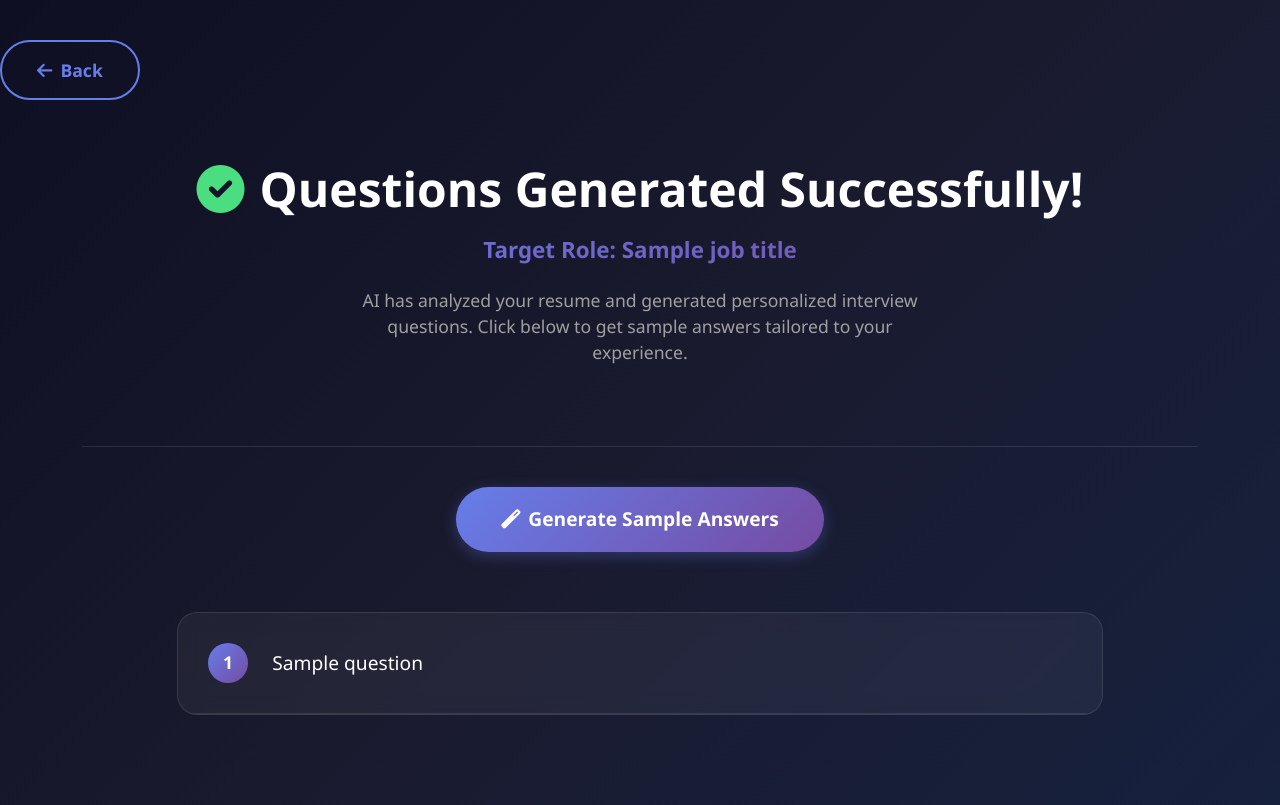
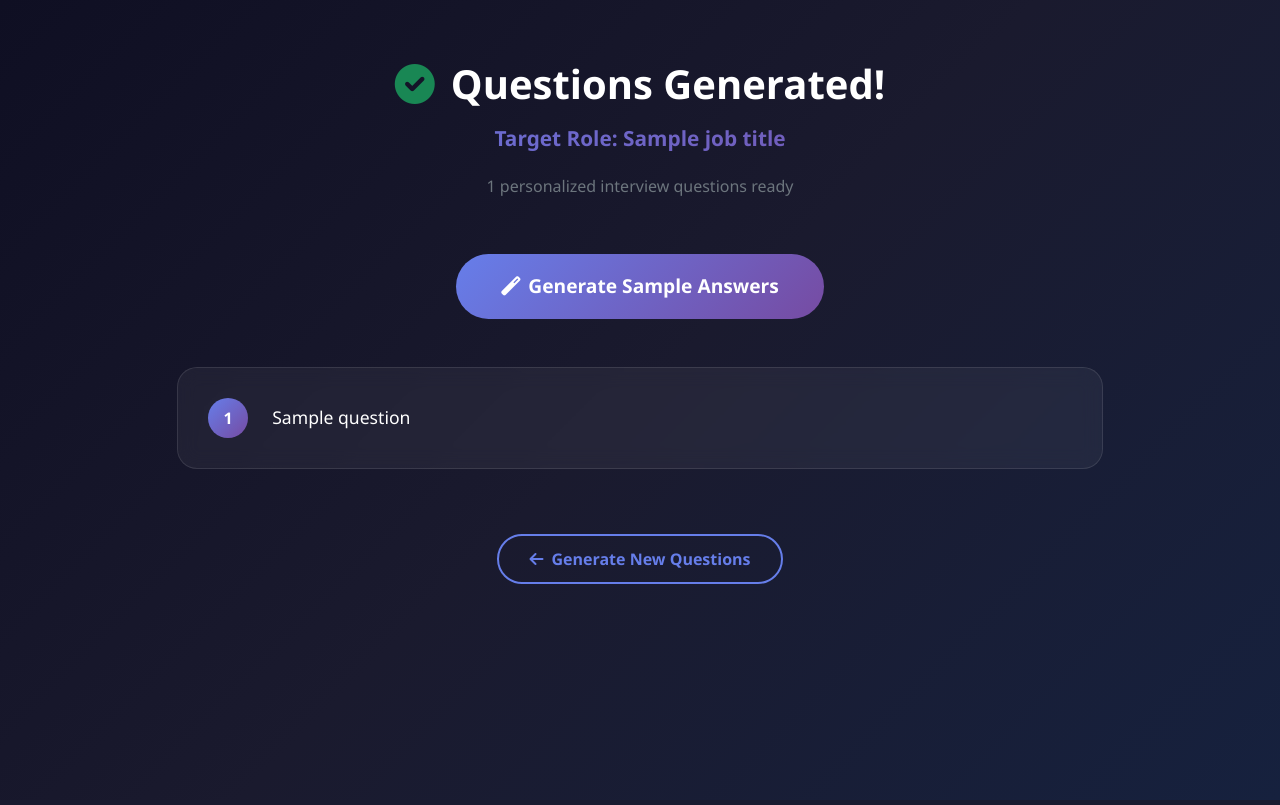
Before and after one commit to Pranjallshinde/CVGuru.Ai, a Flask app: template templates/questions_result.html in a window 1280 px wide. Run offline with Flask 3, Linux system fonts and the light colour scheme; the template is opened without the code that fills it: most values are stand-ins (such as "Sample title", 1, 10 or a date in 2020).

Commit message:
Update questions_result.html

```diff
--- a/templates/questions_result.html
+++ b/templates/questions_result.html
@@ -3,16 +3,10 @@
 <head>
     <meta charset="UTF-8">
     <meta name="viewport" content="width=device-width, initial-scale=1.0">
-    <title>Interview Questions - CVGuru.AI</title>
+    <title>Interview Questions - CVGuru</title>
     <link href="https://cdn.jsdelivr.net/npm/bootstrap@5.1.3/dist/css/bootstrap.min.css" rel="stylesheet">
     <link href="https://cdnjs.cloudflare.com/ajax/libs/font-awesome/6.0.0/css/all.min.css" rel="stylesheet">
     <style>
-        * {
-            margin: 0;
-            padding: 0;
-            box-sizing: border-box;
-        }
-
         body {
             background: linear-gradient(135deg, #0f0f23 0%, #1a1a2e 50%, #16213e 100%);
             min-height: 100vh;
@@ -23,38 +17,21 @@
         .header-section {
             padding: 60px 0 40px 0;
             text-align: center;
-            border-bottom: 1px solid rgba(255, 255, 255, 0.1);
         }
 
         .header-title {
-            font-size: 3rem;
+            font-size: 2.5rem;
             font-weight: 700;
             margin-bottom: 15px;
-            line-height: 1.2;
         }
 
         .job-role {
             background: linear-gradient(135deg, #667eea 0%, #764ba2 100%);
             -webkit-background-clip: text;
             -webkit-text-fill-color: transparent;
-            background-clip: text;
-            font-size: 1.4rem;
+            font-size: 1.3rem;
             font-weight: 600;
             margin-bottom: 20px;
-        }
-
-        .hero-description {
-            font-size: 1.1rem;
-            color: #a0a0a0;
-            margin-bottom: 40px;
-            max-width: 600px;
-            margin-left: auto;
-            margin-right: auto;
-        }
-
-        .generate-answers-section {
-            padding: 40px 0;
-            text-align: center;
         }
 
         .btn-generate-answers {
@@ -66,34 +43,12 @@
             font-weight: 600;
             color: white;
             transition: all 0.3s ease;
-            box-shadow: 0 4px 15px rgba(102, 126, 234, 0.3);
         }
 
         .btn-generate-answers:hover {
             transform: translateY(-3px);
             box-shadow: 0 10px 30px rgba(102, 126, 234, 0.4);
             color: white;
-        }
-
-        .loading-spinner {
-            display: none;
-            margin-top: 30px;
-        }
-
-        .spinner-border {
-            color: #667eea;
-            width: 3rem;
-            height: 3rem;
-        }
-
-        .loading-text {
-            color: #a0a0a0;
-            margin-top: 20px;
-            font-size: 1.1rem;
-        }
-
-        .questions-container {
-            padding: 20px 0 60px 0;
         }
 
         .question-card {
@@ -103,18 +58,15 @@
             margin-bottom: 30px;
             border: 1px solid rgba(255, 255, 255, 0.1);
             transition: all 0.3s ease;
-            overflow: hidden;
         }
 
         .question-card:hover {
-            transform: translateY(-8px);
+            transform: translateY(-5px);
             background: rgba(255, 255, 255, 0.08);
-            box-shadow: 0 15px 40px rgba(0, 0, 0, 0.3);
         }
 
         .question-header {
             padding: 30px;
-            border-bottom: 1px solid rgba(255, 255, 255, 0.1);
         }
 
         .question-number {
@@ -128,16 +80,13 @@
             justify-content: center;
             font-weight: bold;
             margin-right: 20px;
-            font-size: 1.1rem;
         }
 
         .question-text {
-            font-size: 1.2rem;
-            font-weight: 500;
+            font-size: 1.1rem;
             color: #ffffff;
             margin: 0;
             display: inline;
-            line-height: 1.5;
         }
 
         .answer-section {
@@ -147,152 +96,57 @@
             display: none;
         }
 
-        .answer-header {
-            display: flex;
-            align-items: center;
-            margin-bottom: 20px;
+        .answer-content {
+            color: #e0e0e0;
+            line-height: 1.6;
         }
 
-        .answer-icon {
-            color: #ffd700;
-            margin-right: 12px;
-            font-size: 1.3rem;
-        }
-
-        .answer-title {
-            color: #ffd700;
-            font-weight: 600;
-            margin: 0;
-            font-size: 1.1rem;
-        }
-
-        .answer-content {
-            color: #e0e0e0;
-            line-height: 1.7;
-            font-size: 1.05rem;
-        }
-
-        .answer-content p {
-            margin-bottom: 15px;
+        .loading-spinner {
+            display: none;
+            text-align: center;
+            margin: 30px 0;
         }
 
         .back-button {
             background: transparent;
             border: 2px solid #667eea;
             border-radius: 50px;
-            padding: 15px 35px;
+            padding: 12px 30px;
             color: #667eea;
             text-decoration: none;
             font-weight: 600;
-            font-size: 1.1rem;
             transition: all 0.3s ease;
-            display: inline-block;
-            margin-top: 40px;
         }
 
         .back-button:hover {
             background: #667eea;
             color: white;
-            transform: translateY(-3px);
-            box-shadow: 0 8px 25px rgba(102, 126, 234, 0.3);
-        }
-
-        .success-icon {
-            color: #4ade80;
-            margin-right: 15px;
-            font-size: 3rem;
-        }
-
-        .stats-section {
-            background: rgba(255, 255, 255, 0.05);
-            backdrop-filter: blur(10px);
-            border-radius: 15px;
-            padding: 25px;
-            margin: 30px auto;
-            max-width: 500px;
-            border: 1px solid rgba(255, 255, 255, 0.1);
-        }
-
-        .stats-item {
-            display: inline-block;
-            margin: 0 20px;
-            text-align: center;
-        }
-
-        .stats-number {
-            font-size: 2rem;
-            font-weight: bold;
-            color: #667eea;
-            display: block;
-        }
-
-        .stats-label {
-            color: #a0a0a0;
-            font-size: 0.9rem;
-        }
-
-        @media (max-width: 768px) {
-            .header-title {
-                font-size: 2.2rem;
-            }
-
-            .question-header {
-                padding: 20px;
-            }
-
-            .answer-section {
-                padding: 20px;
-            }
-
-            .question-number {
-                width: 35px;
-                height: 35px;
-                margin-right: 15px;
-            }
-
-            .question-text {
-                font-size: 1.1rem;
-            }
+            transform: translateY(-2px);
         }
     </style>
 </head>
 <body>
-
-     <div class="text-start">
-            <a href="{{ url_for('index1') }}" class="back-button">
-                <i class="fas fa-arrow-left me-2"></i>Back
-            </a>
+    <div class="container">
+        <div class="header-section">
+            <h1 class="header-title">
+                <i class="fas fa-check-circle text-success me-3"></i>Questions Generated!
+            </h1>
+            <p class="job-role">Target Role: {{ job_title }}</p>
+            <p class="text-muted">{{ questions|length }} personalized interview questions ready</p>
         </div>
 
-    <div class="container">
-        <!-- Header Section -->
-        <div class="header-section">
-
-            <h1 class="header-title">
-                <i class="fas fa-check-circle success-icon"></i>Questions Generated Successfully!
-            </h1>
-            <p class="job-role">Target Role: {{ job_title }}</p>
-            <p class="hero-description">
-                AI has analyzed your resume and generated personalized interview questions.
-                Click below to get sample answers tailored to your experience.
-            </p>
-        </div>
-
-        <!-- Generate Answers Section -->
-        <div class="generate-answers-section">
+        <div class="text-center mb-5">
             <button id="generateAnswers" class="btn btn-generate-answers">
                 <i class="fas fa-magic me-2"></i>Generate Sample Answers
             </button>
             <div class="loading-spinner" id="loadingSpinner">
-                <div class="spinner-border" role="status">
+                <div class="spinner-border text-primary" role="status">
                     <span class="visually-hidden">Loading...</span>
                 </div>
-                <p class="loading-text">Creating personalized answers using AI...</p>
+                <p class="mt-2">Creating personalized answers...</p>
             </div>
         </div>
 
-        <!-- Questions Container -->
-        <div class="questions-container">
         <div class="row">
             <div class="col-lg-10 mx-auto">
                 {% for question in questions %}
@@ -302,20 +156,18 @@
                         <p class="question-text">{{ question }}</p>
                     </div>
                     <div class="answer-section" id="answer-{{ loop.index }}">
-                            <div class="answer-header">
-                                <i class="fas fa-lightbulb answer-icon"></i>
-                                <h6 class="answer-title">Sample Answer (STAR Method):</h6>
-                            </div>
                         <div class="answer-content"></div>
                     </div>
                 </div>
                 {% endfor %}
             </div>
         </div>
+
+        <div class="text-center mt-5">
+            <a href="/predict" class="back-button">
+                <i class="fas fa-arrow-left me-2"></i>Generate New Questions
+            </a>
         </div>
-
-        <!-- Back Button -->
-
     </div>
 
     <script>
@@ -323,11 +175,9 @@
         const button = this;
         const spinner = document.getElementById('loadingSpinner');
 
-        // Show loading state
         button.style.display = 'none';
         spinner.style.display = 'block';
 
-        // Make API call
         fetch('/generate_answers', {
             method: 'POST',
             headers: {
@@ -344,54 +194,25 @@
                 return;
             }
 
-            // ✅ FIXED: Use structured answers instead of splitting
             if (data.structured_answers) {
-                // Get all answer sections
                 const answerSections = document.querySelectorAll('.answer-section');
 
-                // Loop through each question and match with correct answer
                 answerSections.forEach((section, index) => {
-                    const questionNumber = index + 1; // Questions are 1-indexed
+                    const questionNumber = index + 1;
                     const answerContent = section.querySelector('.answer-content');
 
-                    // Get the correct answer for this question number
                     if (data.structured_answers[questionNumber]) {
                         answerContent.innerHTML = '<p>' + data.structured_answers[questionNumber] + '</p>';
                     } else {
-                        answerContent.innerHTML = '<p>Sample answer will be generated based on your resume experience.</p>';
+                        answerContent.innerHTML = '<p>Sample answer based on your resume experience.</p>';
                     }
 
-                    // Show the answer section
-                    section.style.display = 'block';
-                });
-            } else {
-                // Fallback: try to parse the raw answers text
-                console.log('Using fallback parsing method');
-                const answers = data.answers ? data.answers.split(/(?=ANSWER_\d+:)/).filter(answer => answer.trim()) : [];
-                const answerSections = document.querySelectorAll('.answer-section');
-
-                answerSections.forEach((section, index) => {
-                    const answerContent = section.querySelector('.answer-content');
-                    if (answers[index]) {
-                        // Remove the "ANSWER_X:" prefix and clean up
-                        let cleanAnswer = answers[index].replace(/ANSWER_\d+:\s*/, '').trim();
-                        answerContent.innerHTML = '<p>' + cleanAnswer + '</p>';
-                    } else {
-                        answerContent.innerHTML = '<p>Sample answer based on your resume experience.</p>';
-                    }
                     section.style.display = 'block';
                 });
             }
 
-            // Change button text and style
             button.innerHTML = '<i class="fas fa-sync me-2"></i>Regenerate Answers';
             button.style.display = 'inline-block';
-
-            // Scroll to first question
-            document.querySelector('.question-card').scrollIntoView({
-                behavior: 'smooth',
-                block: 'start'
-            });
         })
         .catch(error => {
             console.error('Error:', error);
```
Lines whose indentation alone changed are shown as unchanged.
